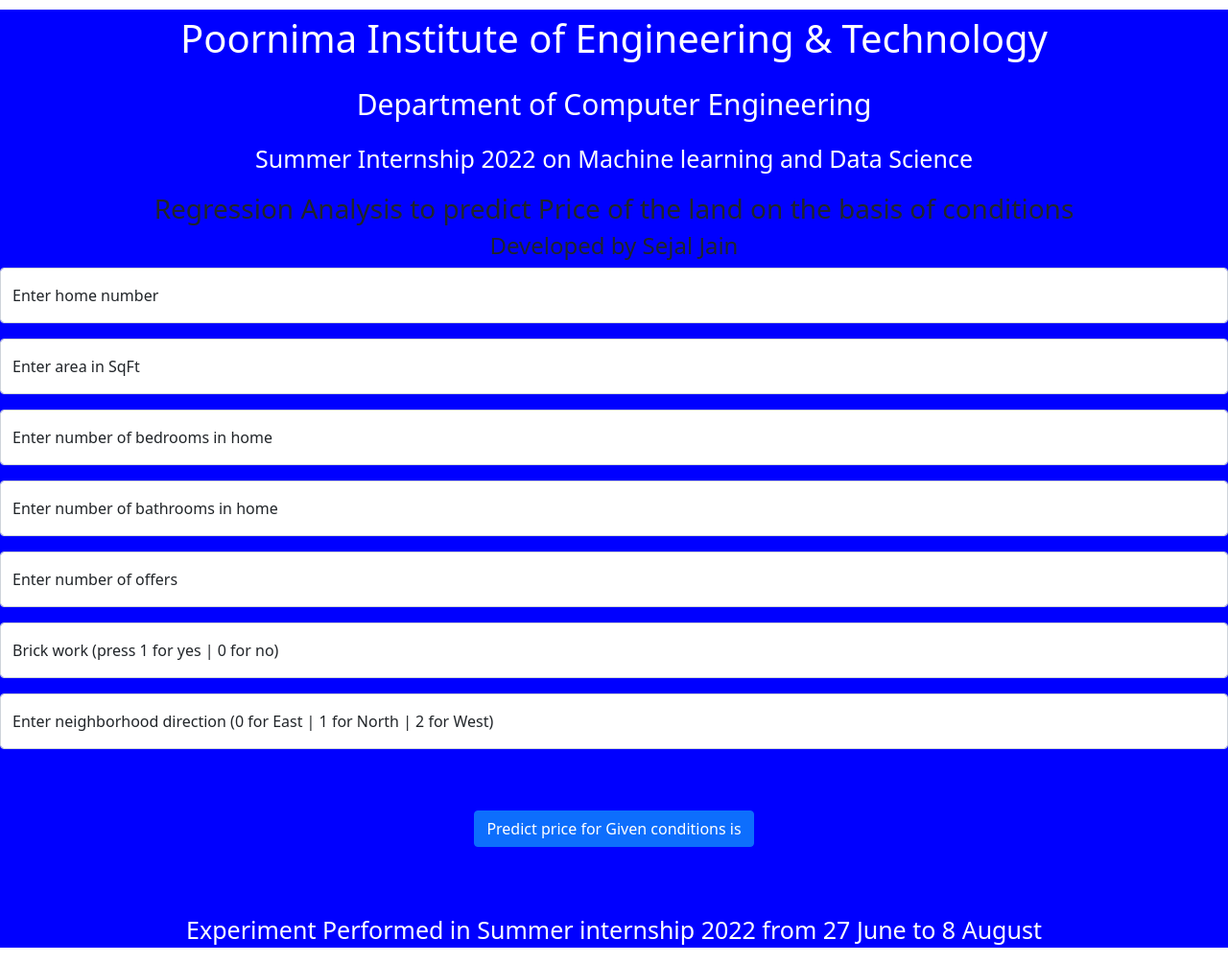
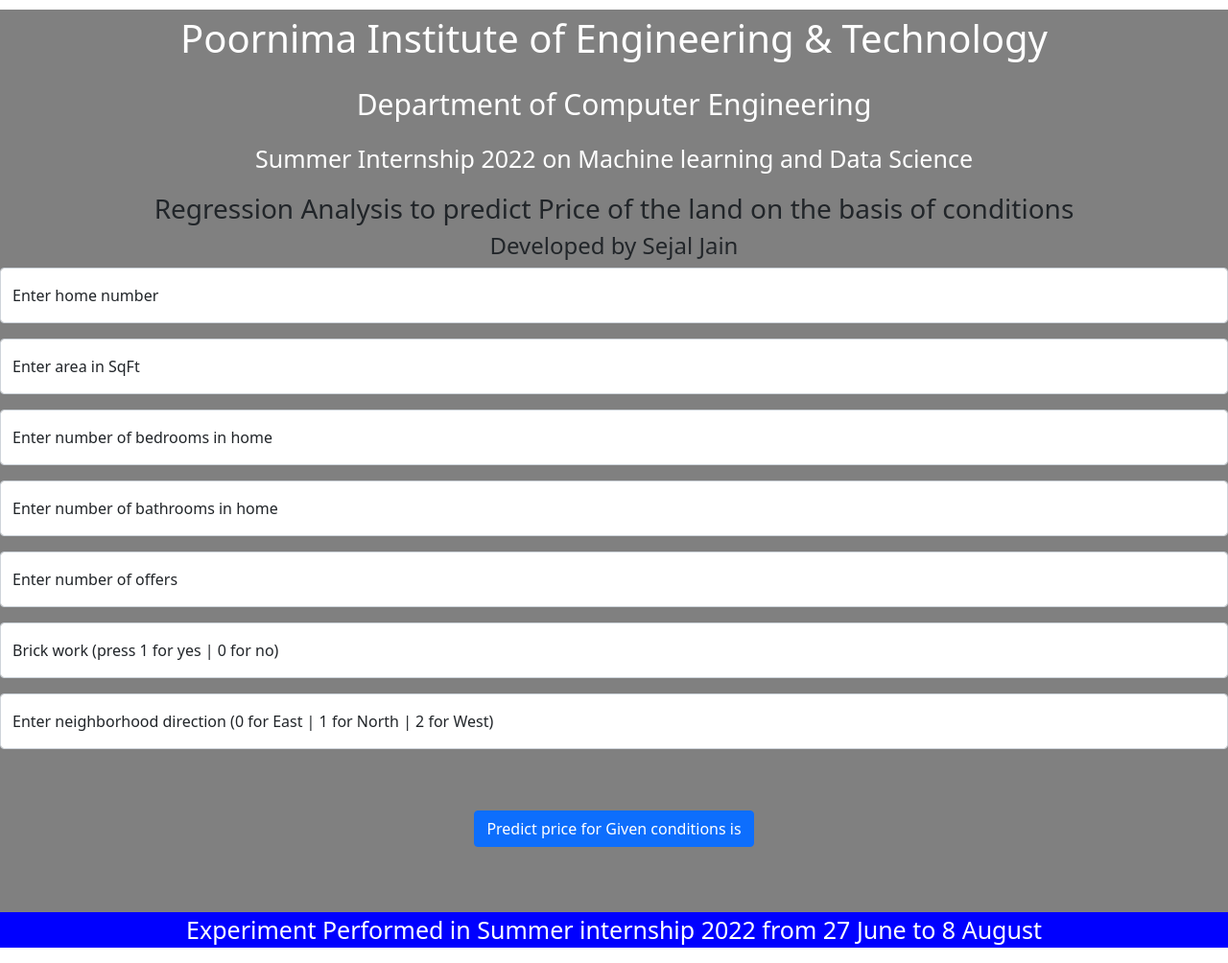
Before and after one commit to sejalpcegithub/sejaljain_MultipleLinearRegressionModel, a Flask app: page / in a window 1280 px wide. Shown: the whole page at 96% size. Run offline with Flask 2, Linux system fonts and the light colour scheme; parts of the project's set-up code (start-up, migrations or seed data) failed here and were passed over.

Commit message:
Update index5.html

```diff
--- a/templates/index5.html
+++ b/templates/index5.html
@@ -19,7 +19,7 @@ div {text-align: center;}
 
 <body>
 
-<div class="" style="background-color:blue;" >
+<div class="" style="background-color:grey;" >
 <div class="clearfix">
 
 <div class="col-md-12">
```
